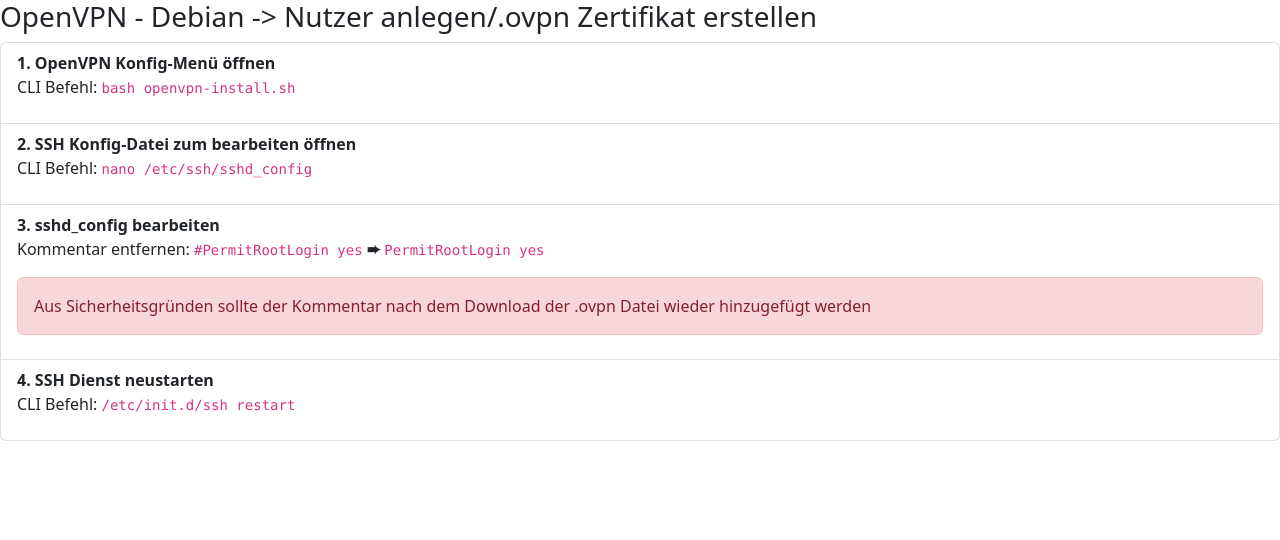
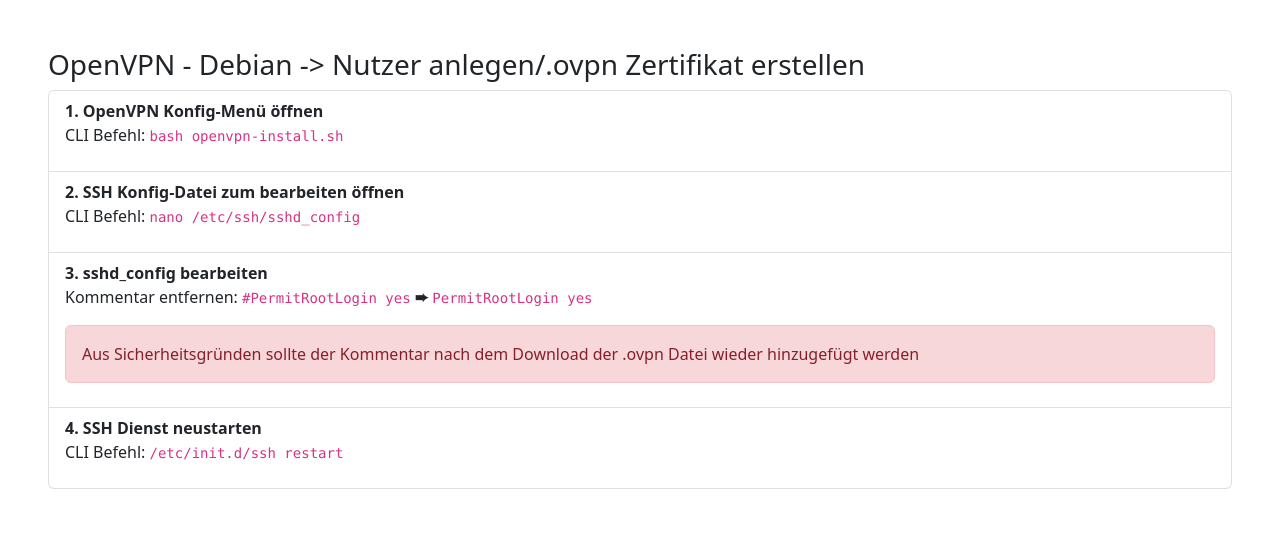
Before and after one commit to EricU98/OpenVPN-New-User, a plain HTML site: page index.html in a window 1280 px wide. Drawn offline with nearby package versions, Linux system fonts and the light colour scheme.

Commit message:
added padding

```diff
--- a/index.html
+++ b/index.html
@@ -12,6 +12,7 @@
       />
    </head>
    <body>
+      <div class="p-5">
          <h3>OpenVPN - Debian -> Nutzer anlegen/.ovpn Zertifikat erstellen</h3>
          <ul class="list-group">
             <li class="list-group-item">
@@ -36,8 +37,8 @@
                   <br />
                </p>
                <div class="alert alert-danger">
-               Aus Sicherheitsgründen sollte der Kommentar nach dem Download der
-               .ovpn Datei wieder hinzugefügt werden
+                  Aus Sicherheitsgründen sollte der Kommentar nach dem Download
+                  der .ovpn Datei wieder hinzugefügt werden
                </div>
             </li>
 
@@ -47,6 +48,7 @@
                <p>CLI Befehl: <code>/etc/init.d/ssh restart</code></p>
             </li>
          </ul>
+      </div>
 
       <script
          src="https://cdn.jsdelivr.net/npm/bootstrap@5.2.3/dist/js/bootstrap.bundle.min.js"
```
Lines whose indentation alone changed are shown as unchanged.
